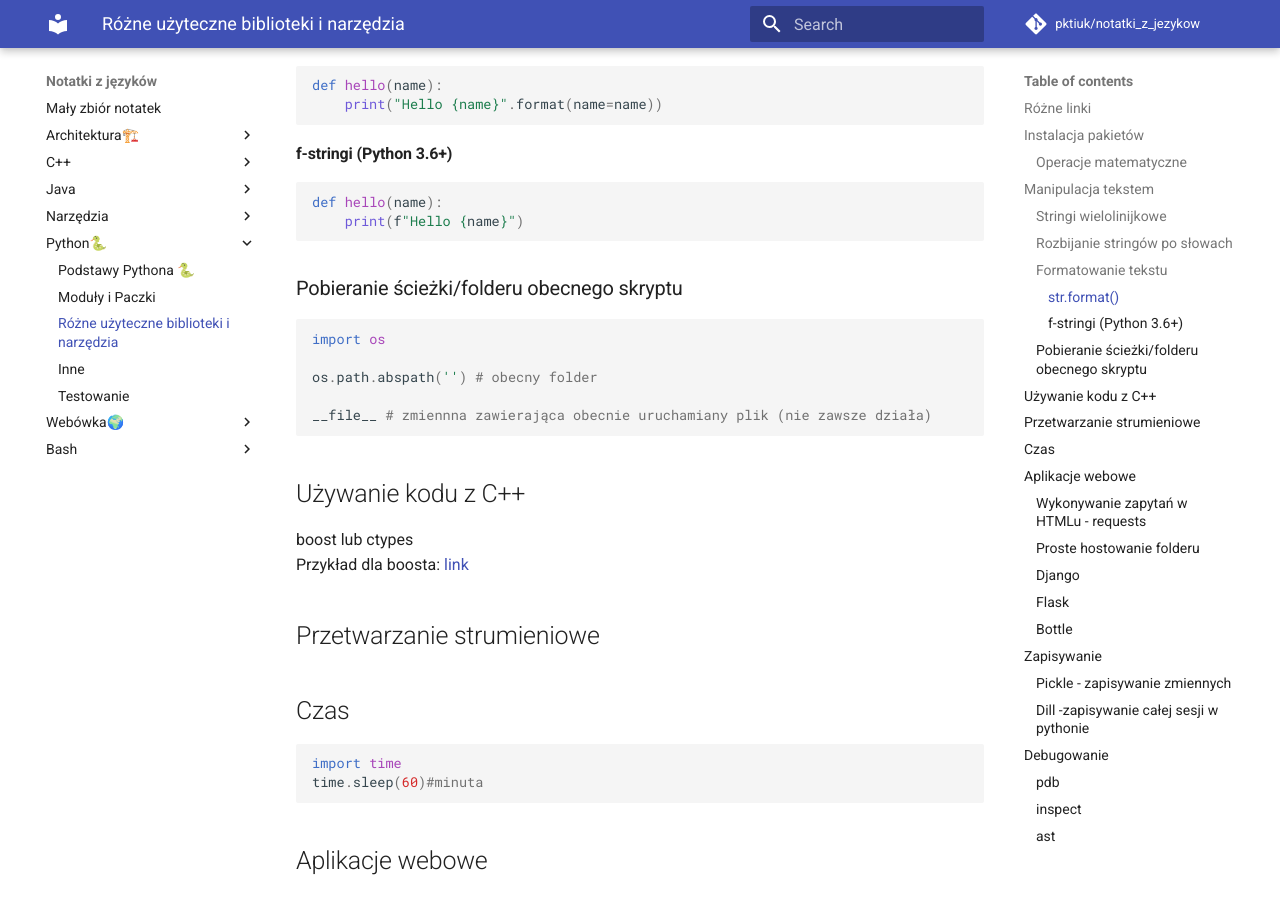
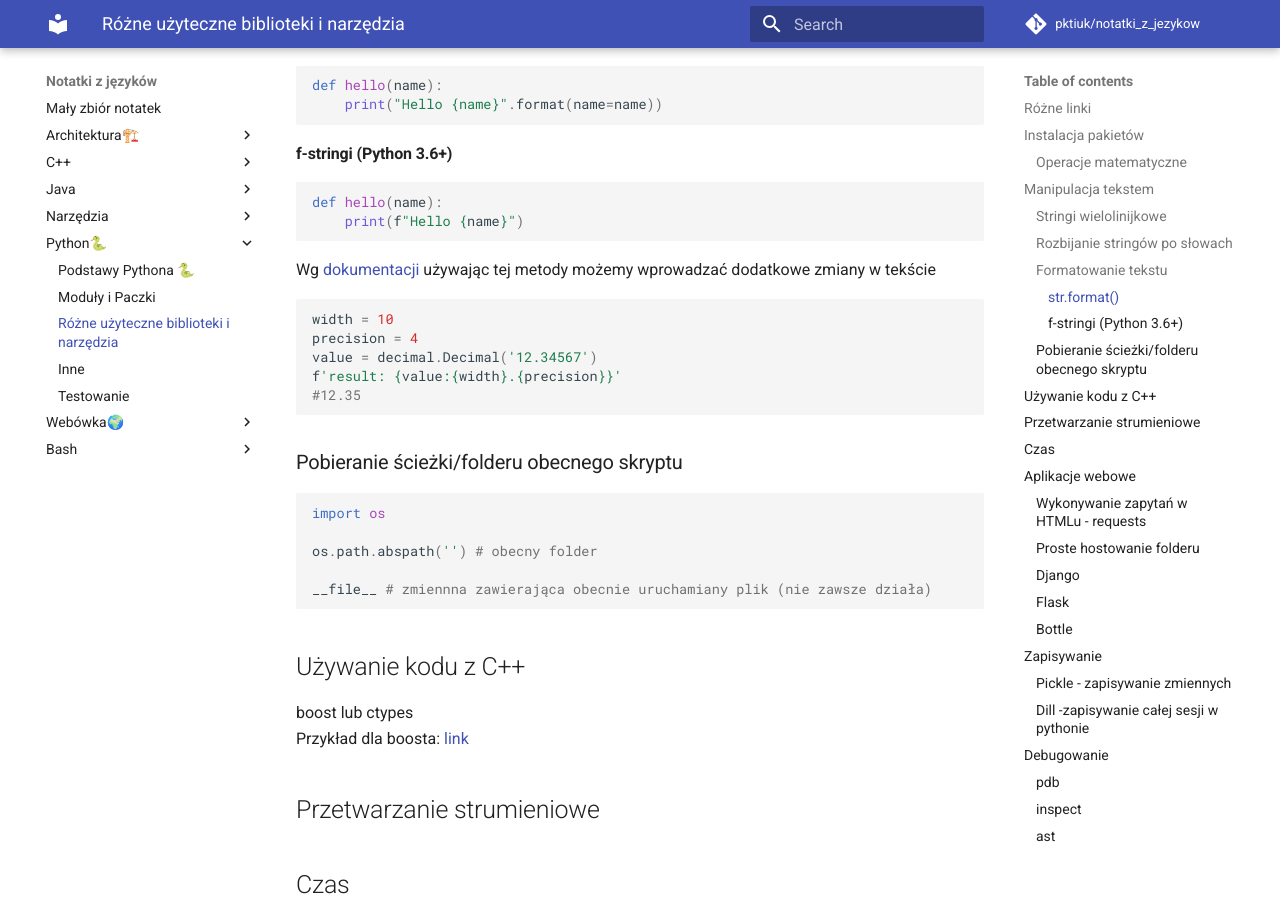
Before and after one commit to pktiuk/notatki_z_jezykow, an MkDocs documentation site: the page built from docs/Python🐍/4_biblioteki_i_narzędzia.md, in a window 1280 px wide and 900 px high, scrolled down 1122 px. Built offline with MkDocs 1.6.1 and Material for MkDocs 9.7.7, drawn with Linux system fonts in a browser that asks for light colours; comment, search, counter and statistics services are not loaded.

Commit message:
formatowanie w f-stringach

````diff
--- a/docs/Python🐍/4_biblioteki_i_narzędzia.md
+++ b/docs/Python🐍/4_biblioteki_i_narzędzia.md
@@ -52,6 +52,16 @@ def hello(name):
 ```python
 def hello(name):
     print(f"Hello {name}")
+```
+
+Wg [dokumentacji](https://peps.python.org/pep-0498/#format-specifiers) używając tej metody możemy wprowadzać dodatkowe zmiany w tekście
+
+```python
+width = 10
+precision = 4
+value = decimal.Decimal('12.34567')
+f'result: {value:{width}.{precision}}'
+#12.35
 ```
 
 ### Pobieranie ścieżki/folderu obecnego skryptu
````
